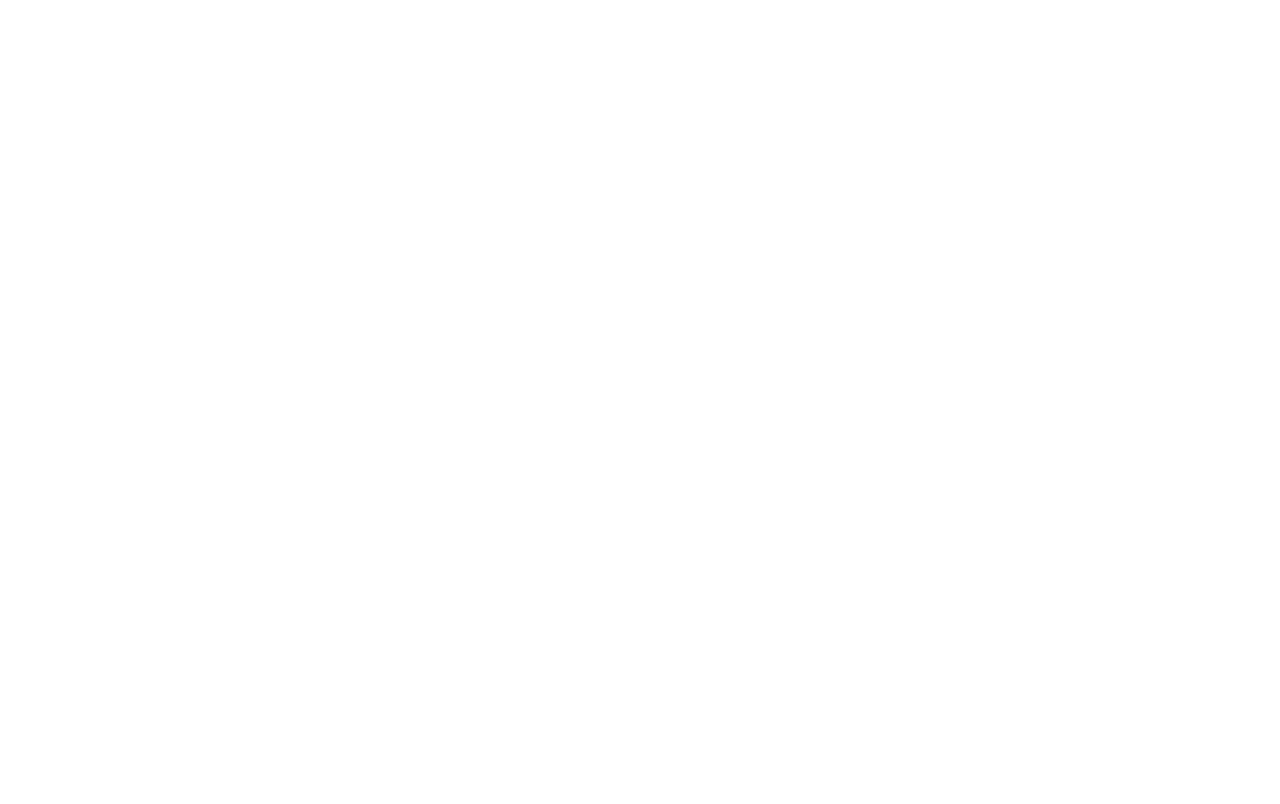
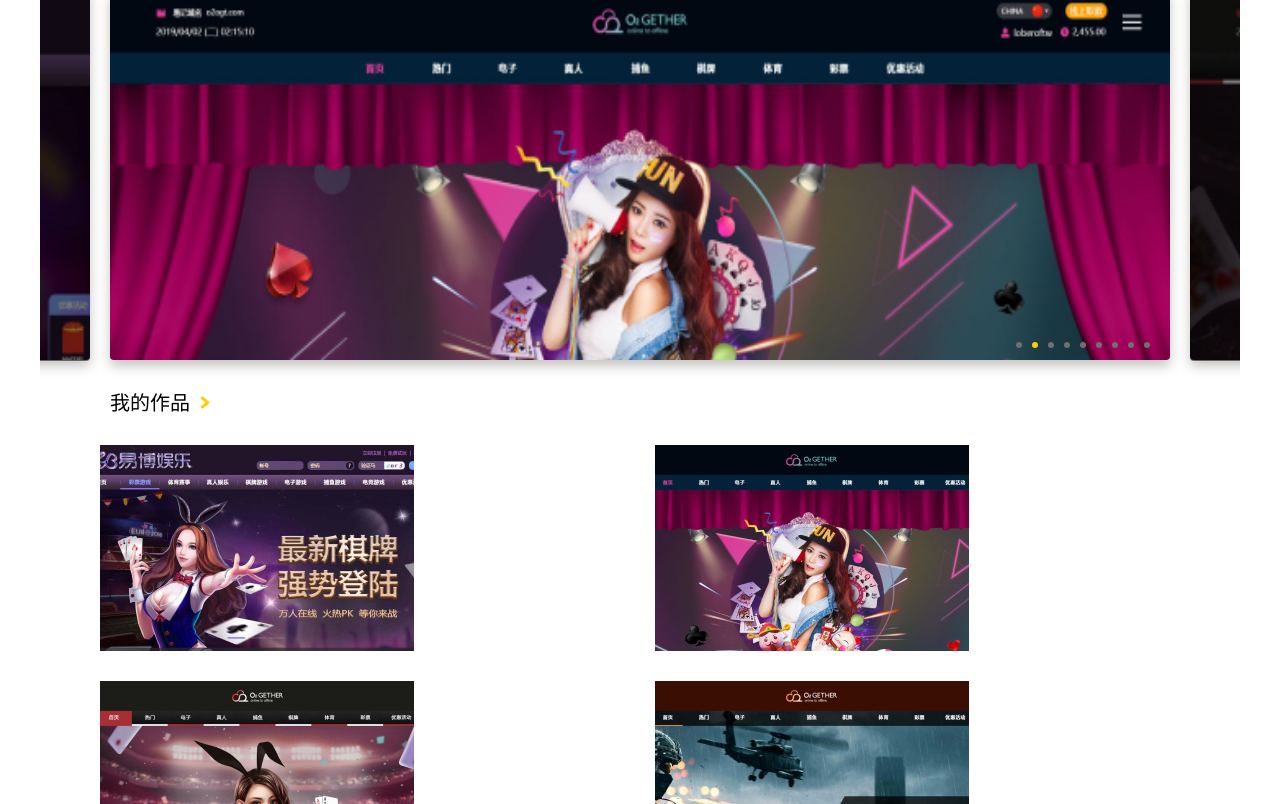
Before and after one commit to LizzzYu/ingrid-portfolio-react-v2, a React (Create React App) app: page / in a window 1280 px wide. Shown: the part 2596-3400 px from the top of the page. Before the commit the page ends 2400 px from the top, so only its background shows below. Built offline with nearby package versions, Linux system fonts and the light colour scheme.

Commit message:
finish works mobile version

```diff
--- a/src/components/Mobile/MobileWorkList/MobileWorkList.tsx
+++ b/src/components/Mobile/MobileWorkList/MobileWorkList.tsx
@@ -1,5 +1,6 @@
 import React, { useMemo, useState } from 'react';
 import styled from 'styled-components';
+import { BREAK_POINT } from '../../../constants/constants';
 import {
   WORK_MODAL_BANNERS,
   WORK_MODAL_DATA,
@@ -13,12 +14,22 @@
   grid-auto-rows: minmax(30px, auto);
   padding: 30px 60px 0;
   gap: 30px;
+
+  @media screen and (max-width: ${BREAK_POINT.mobile}px) {
+    padding: 30px 30px 0;
+  }
 `;
 
 type MobileWorkListProps = {
   banners: string[];
   currentBannerIndex?: number;
 };
+
+const Image = styled.img`
+  @media screen and (max-width: ${BREAK_POINT.mobile}px) {
+    width: 100%;
+  }
+`;
 
 const MobileWorkList = ({
   banners,
@@ -44,7 +55,7 @@
   return (
     <Wrapper>
       {banners.map((banner, index) => (
-        <img src={banner} alt="banner" onClick={() => onBannerClick(index)} />
+        <Image src={banner} alt="banner" onClick={() => onBannerClick(index)} />
       ))}
       {isShowModal && (
         <WorkModal onClose={closeModal} image={currentImage} data={modalData} />
--- a/src/containers/Main/index.tsx
+++ b/src/containers/Main/index.tsx
@@ -132,9 +132,9 @@
       <div ref={experienceRef} id={NAV.EXPERIENCE}>
         <Experience />
       </div>
-      {/* <div ref={worksRef} id={NAV.WORKS}>
+      <div ref={worksRef} id={NAV.WORKS}>
         <Works />
-      </div> */}
+      </div>
       {/* <div ref={contactMeRef} id={NAV.CONTACT_ME}>
         <ContactMe />
       </div> */}
```
